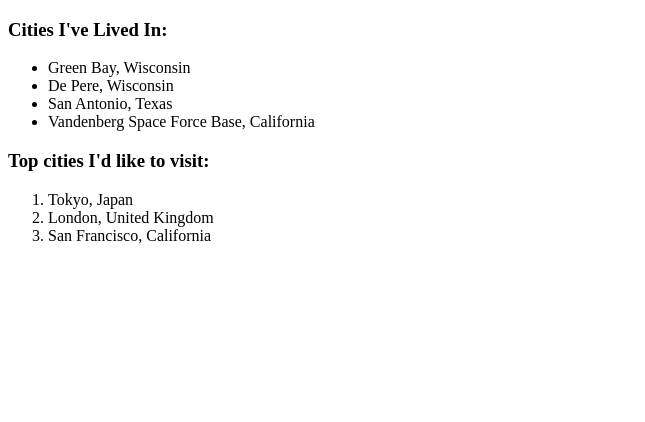
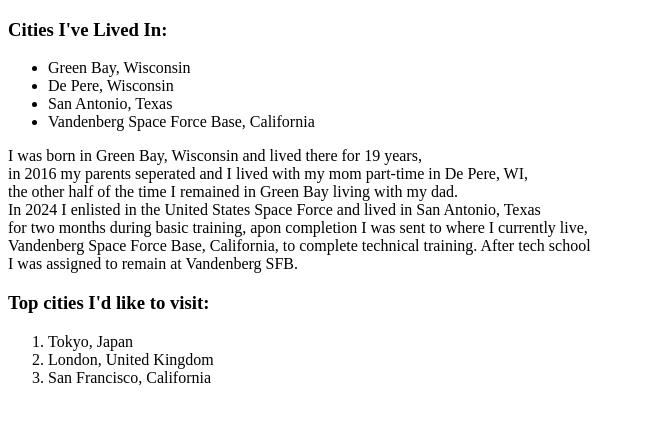
Before and after one commit to NoofleBot/html-exercise, a plain HTML site: page index.html in a window 1280 px wide. Shown: the whole page, without its empty margins (0-645 px from the left). Drawn offline with Linux system fonts and the light colour scheme.

Commit message:
Added description of how I came to live in the cities I've lived in

```diff
--- a/index.html
+++ b/index.html
@@ -6,6 +6,7 @@
   <title>Document</title>
 </head>
   <body>
+
     <h3>Cities I've Lived In:</h3>
     <ul>
       <li>Green Bay, Wisconsin</li>
@@ -13,11 +14,20 @@
       <li>San Antonio, Texas</li>
       <li>Vandenberg Space Force Base, California</li>
     </ul>
+    <p>I was born in Green Bay, Wisconsin and lived there for 19 years,
+    <br> in 2016 my parents seperated and I lived with my mom part-time in De Pere, WI,
+    <br> the other half of the time I remained in Green Bay living with my dad.
+    <br> In 2024 I enlisted in the United States Space Force and lived in San Antonio, Texas
+    <br> for two months during basic training, apon completion I was sent to where I currently live,
+    <br> Vandenberg Space Force Base, California, to complete technical training. After tech school
+    <br> I was assigned to remain at Vandenberg SFB.</p>
+
     <h3>Top cities I'd like to visit:</h3>
     <ol>
       <li>Tokyo, Japan</li>
       <li>London, United Kingdom</li>
       <li>San Francisco, California</li>
     </ol>
+
   </body>
 </html>
```
